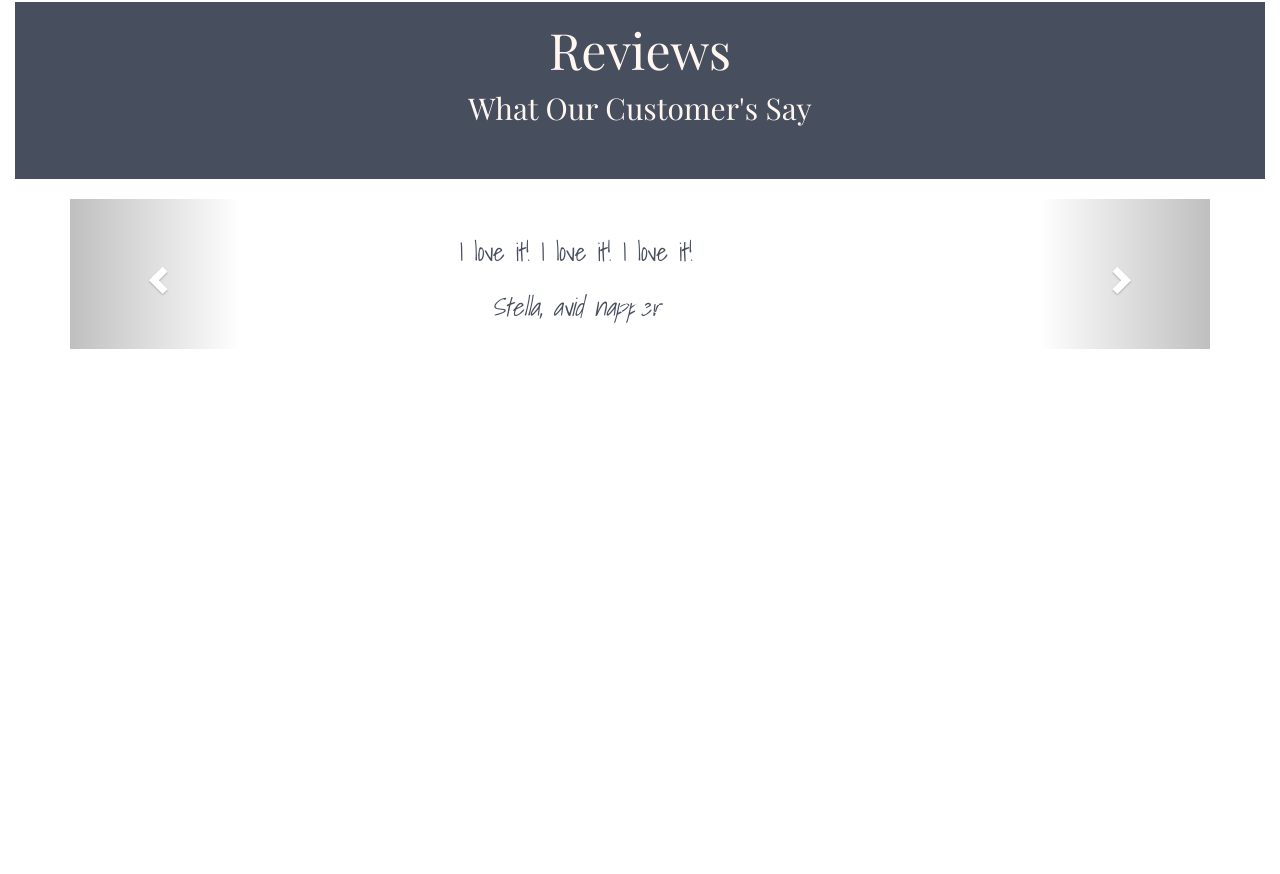
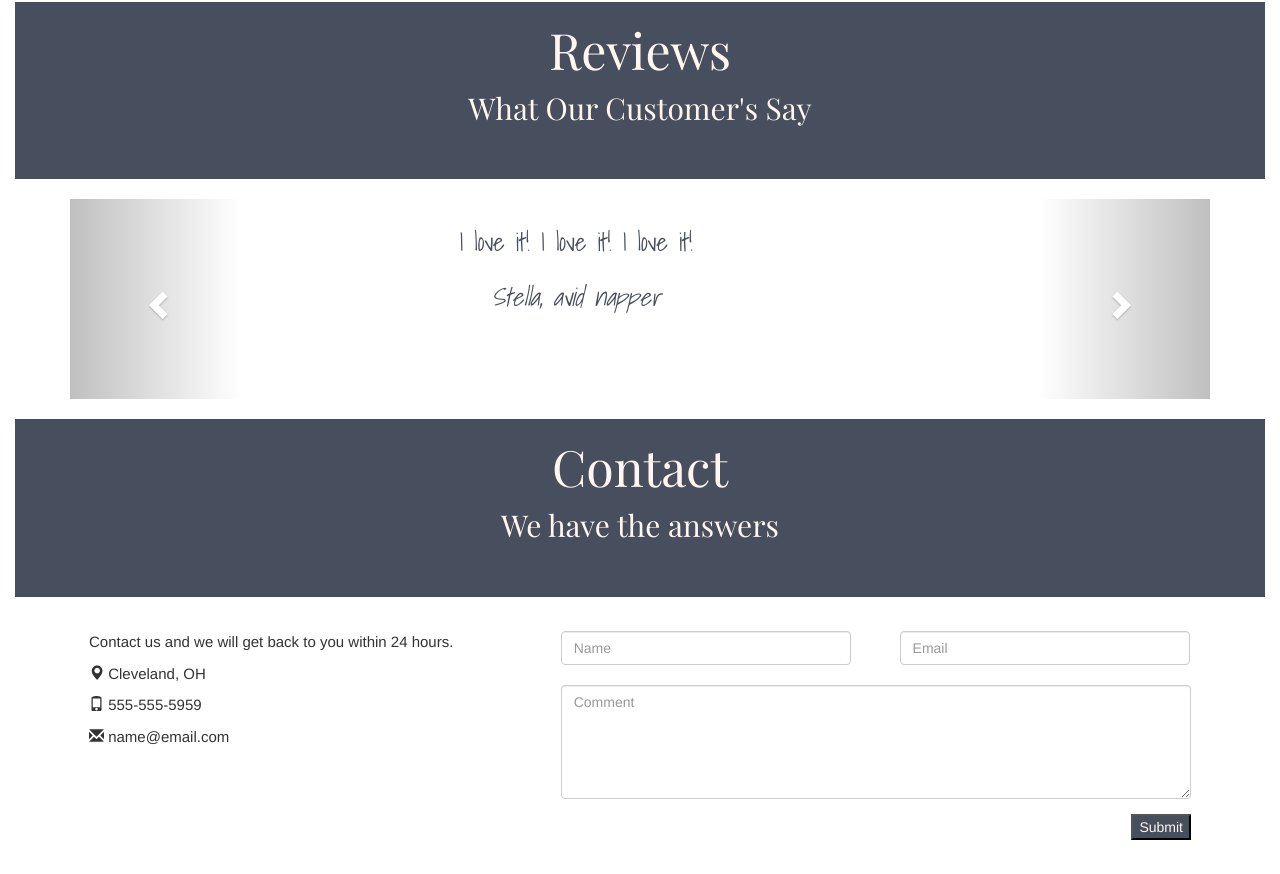
Before and after one commit to Woodsmike/TuscanyVilla, a plain HTML site: page Index.html in a window 1280 px wide. Shown: the part 3340-4214 px from the top of the page. Before the commit the page ends 3709 px from the top, so only its background shows below. Drawn offline with nearby package versions, Linux system fonts and the light colour scheme; a web font is replaced by a local one.

Commit message:
added contact info

```diff
--- a/Index.html
+++ b/Index.html
@@ -160,17 +160,15 @@
         </div>
     </div>
     <div class="container" style="padding-top:20px; padding-bottom:20px;">
-        <!--<div class="row afterLoc">-->
         <div id="myCarousel" class="carousel slide" data-ride="carousel">
             <!-- Indicators -->
-            <ol class="carousel-indicators height">
+            <ol class="carousel-indicators height" id="dark">
                 <li data-target="#myCarousel" data-slide-to="0" class="active"></li>
                 <li data-target="#myCarousel" data-slide-to="1"></li>
                 <li data-target="#myCarousel" data-slide-to="2"></li>
             </ol>
-
             <!-- Wrapper for slides -->
-            <div class="carousel-inner" style="height:150px;">
+            <div class="carousel-inner" style="height:200px;">
                 <div class="item active height">
                     <h3 class="carouselText">I love it! I love it! I love it!<br /><br /><i>Stella, avid napper</i></h3>
                     <div class="carousel-caption">
@@ -190,7 +188,6 @@
                     </div>
                 </div>
             </div>
-
             <!-- Left and right controls -->
             <a class="left carousel-control" href="#myCarousel" data-slide="prev">
                 <span class="glyphicon glyphicon-chevron-left"></span>
@@ -202,6 +199,35 @@
             </a>
         </div>
     </div>
-    <!--</div>-->
+    <div class="container-fluid">
+        <div class="regBackground">
+            <h1 id="locFirstSection">Contact</h1>
+            <p id="locSmallerSection">We have the answers</p>
+        </div>
+    </div>
+    <div class="container">
+        <div class="row contactFloat">
+            <div class="col-md-5">
+                <p>Contact us and we will get back to you within 24 hours.</p>
+                <p><i class="glyphicon glyphicon-map-marker"></i> Cleveland, OH</p>
+                <p><i class="glyphicon glyphicon-phone"></i> 555-555-5959</p>
+                <p><i class="glyphicon glyphicon-envelope"></i> name@email.com</p>
+            </div>
+            <div class="col-md-7">
+                <form class="form-inline">
+                    <div class="form-group">
+                        <input type="text" class="form-control " id="usr" placeholder="Name" style="width:290px;" >
+                        <input type="email" class="form-control" id="email" placeholder="Email"style="width:290px; margin-left:45px;">
+                    </div>
+                </form>
+                <form>
+                    <div class="form-group">
+                        <textarea class="form-control topMargin" rows="5" id="comment" placeholder="Comment"></textarea>
+                    </div>
+                    <button class="button" id="buttonRight">Submit</button>
+                </form>
+            </div>
+        </div>
+    </div>
 </body>
 </html>
--- a/Style.css
+++ b/Style.css
@@ -22,9 +22,12 @@ nav#navvy.navbar.navbar-static-top {
     color: #FFF6F0;
 }
 li {
-    letter-spacing:4px;
-    padding-right:8px;
+    letter-spacing: 4px;
+    padding-right: 8px;
 }
+ol#dark {
+        color: #474E5D;
+    }
 #navvy a {
     color: #FFF6F0;
 }
@@ -42,9 +45,6 @@ li {
     height:100%;
     margin: 0px;
 
-}
-#sideImage{
-    text-align:right;
 }
 
 .fullWidth{
@@ -134,6 +134,25 @@ h3.carouselText {
     font-size: 25px;
     font-family: 'Shadows Into Light';
     color: #474E5D;
-    padding-top: 20px;
-    padding-bottom: 20px;
+    padding-top: 10px;
+    padding-bottom: 30px;
 }
+#compressForm {
+    margin: 45px;
+    padding: 45px;
+}
+form.widthForm {
+    width:700px;
+    padding-right:400px;
+}
+button#buttonRight {
+    float: right;
+}
+.topMargin{
+    margin-top:20px;
+}
+.contactFloat {
+    margin: 4px;
+    padding-top: 30px;
+    padding-bottom:30px;
+}
```
